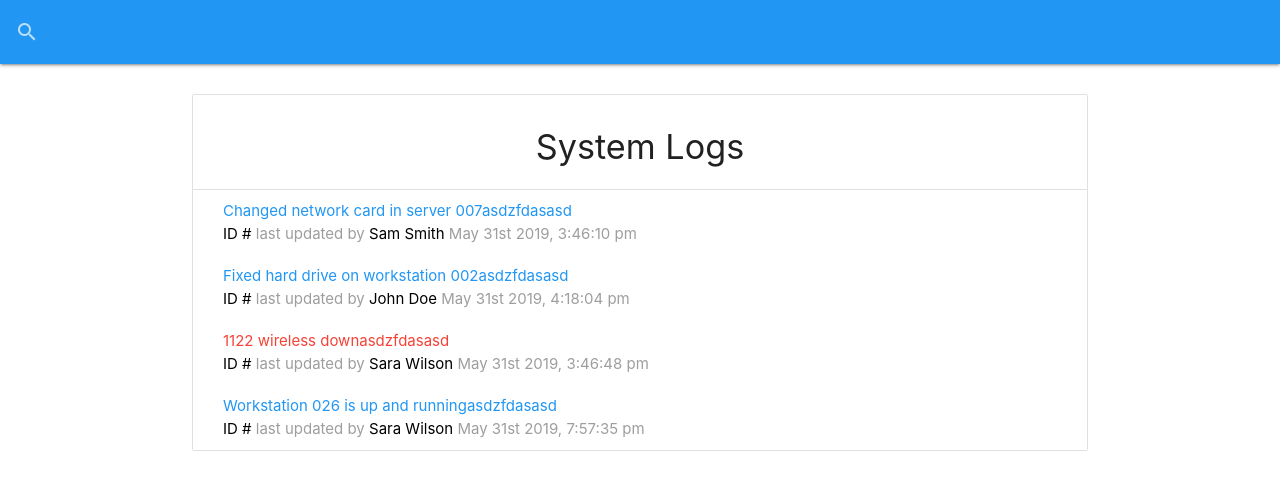
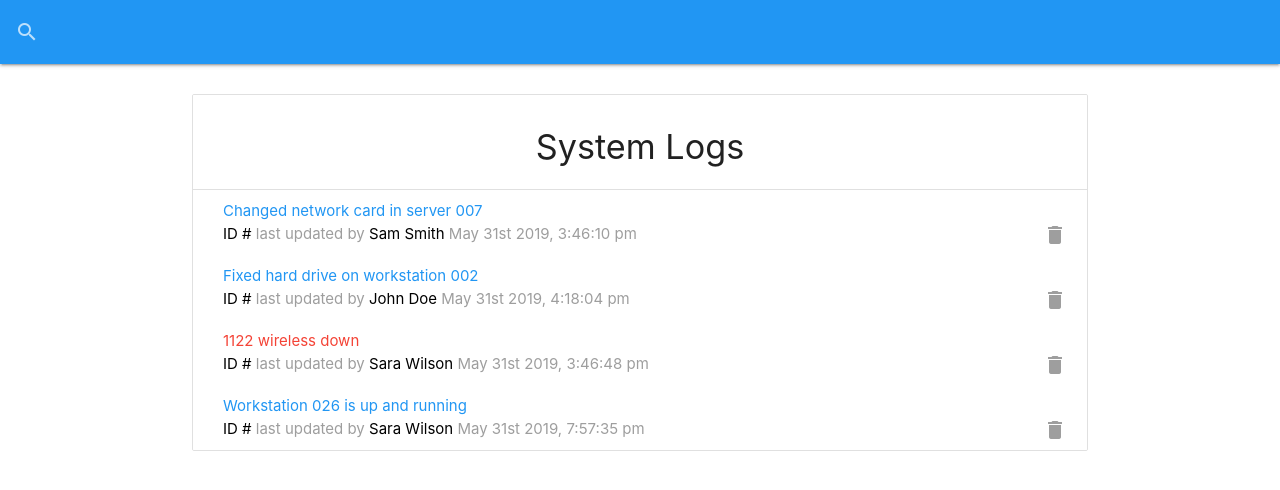
Before and after one commit to AravindMurgan/IT-Logger-Application, a React (Create React App) app: page / in a window 1280 px wide. Shown: the top 490 px of the page. Built offline with nearby package versions, Linux system fonts and the light colour scheme; data requests are answered from the project's data file.

Commit message:
preloader-done

```diff
--- /dev/null
+++ b/src/components/layout/Preloader.js
@@ -0,0 +1,13 @@
+import React from 'react';
+
+const Preloader = () => {
+	return (
+		<>
+			<div class='progress'>
+				<div class='indeterminate'></div>
+			</div>
+		</>
+	);
+};
+
+export default Preloader;
--- a/src/components/logs/Logs.js
+++ b/src/components/logs/Logs.js
@@ -1,5 +1,6 @@
 import React, { useState, useEffect } from 'react';
 import LogsItem from './LogsItem';
+import Preloader from '../layout/Preloader';
 
 export const Logs = () => {
 	////states//
@@ -20,7 +21,7 @@ export const Logs = () => {
 	};
 
 	if (loading) {
-		return <h4>Loading ...</h4>;
+		return <Preloader />
 	}
 
 	return (
--- a/src/components/logs/LogsItem.js
+++ b/src/components/logs/LogsItem.js
@@ -2,11 +2,9 @@ import React from 'react';
 import PropTypes from 'prop-types';
 import Moment from 'react-moment';
 
-
-const LogsItem = ({log}) => {
+const LogsItem = ({ log }) => {
 	return (
-            <div>
-
+		<div>
 			<li className='collection-item'>
 				<div>
 					<a
@@ -14,24 +12,28 @@ const LogsItem = ({log}) => {
 						className={`modal-trigger ${
 							log.attention ? 'red-text' : 'blue-text'
 						}`}
-					>{log.message}asdzfdasasd </a>
+					>
+						{log.message}{' '}
+					</a>
 
-                    <br/>
-                    <span className="grey-text">
-                        <span className="black-text">ID # {' '} </span>
-                        last updated by
-                        <span className="black-text"> {log.tech} </span>
-                        <Moment format='MMMM Do YYYY, h:m:ss a' >{log.date}</Moment>
-                    </span>
+					<br />
+					<span className='grey-text'>
+						<span className='black-text'>ID # </span>
+						last updated by
+						<span className='black-text'> {log.tech} </span>
+						<Moment format='MMMM Do YYYY, h:m:ss a'>{log.date}</Moment>
+					</span>
+					<a href='#' className='secondary-content'>
+						<i className='material-icons grey-text'>delete</i>
+					</a>
 				</div>
 			</li>
-            </div>
-
+		</div>
 	);
 };
 
 LogsItem.propTypes = {
-    log: PropTypes.object.isRequired,
+	log: PropTypes.object.isRequired,
 };
 
 export default LogsItem;
```
